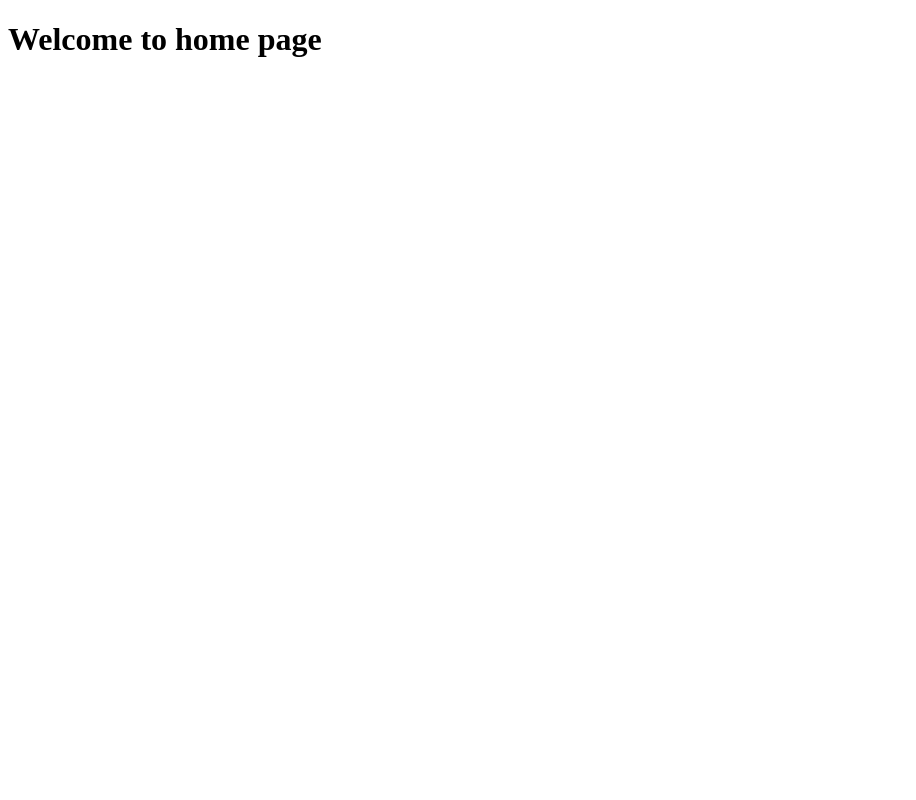
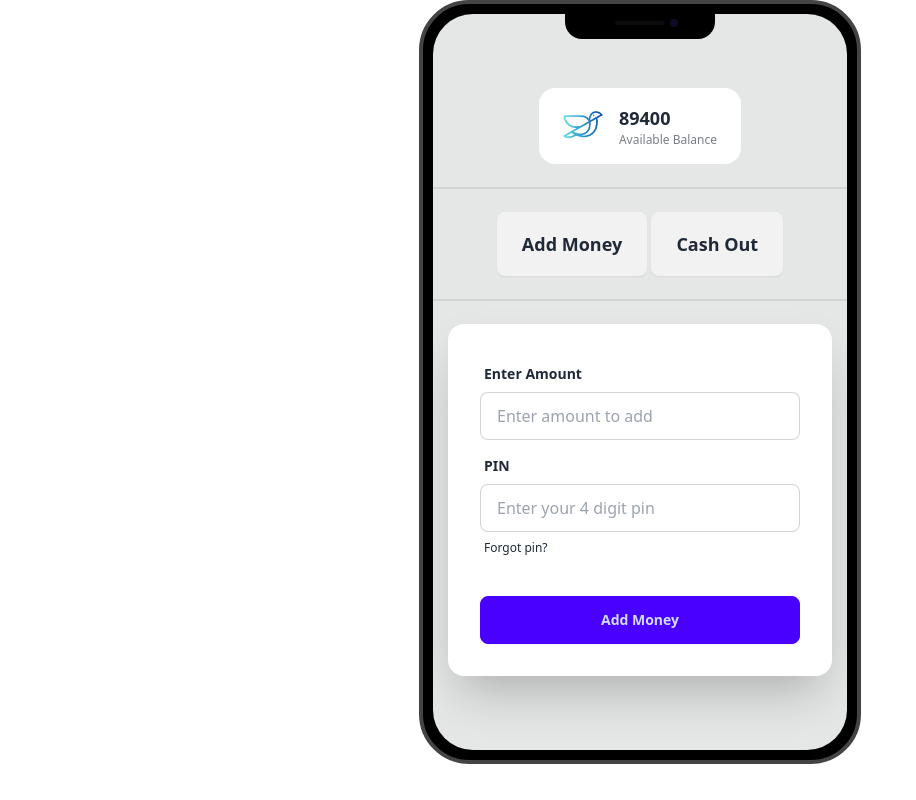
Before and after one commit to nadiaislam00/Payoo-Mobile-Bank, a plain HTML site: page home.html in a window 1280 px wide. Shown: the whole page, without its empty margins (0-916 px from the left). Drawn offline with nearby package versions, Linux system fonts and the light colour scheme.

Commit message:
created add money button and add money form

```diff
--- a/home.html
+++ b/home.html
@@ -3,9 +3,65 @@
 <head>
     <meta charset="UTF-8">
     <meta name="viewport" content="width=device-width, initial-scale=1.0">
+    <link href="https://cdn.jsdelivr.net/npm/daisyui@4.12.10/dist/full.min.css" rel="stylesheet" type="text/css" />
+<script src="https://cdn.tailwindcss.com"></script>
     <title>Home page</title>
 </head>
 <body>
-    <h1>Welcome to home page</h1>
+    <main class="flex justify-center">
+        <div class="mockup-phone">
+            <div class="camera"></div>
+            <div class="display">
+              <div class="artboard artboard-demo phone-3">
+                <div class="stats">
+                    <div class="stat flex w-[50%]">
+                        <img src="payoo.png" alt="" srcset="" style="height: 40px;">
+                        <div class="content ">
+                            <div class="stat-value text-lg">89400</div>
+                            <div class="stat-desc">Available Balance</div>
+                        </div>
+
+                    </div>
+
+                  </div>
+                  <div class="divider"></div>
+                  <!-- user action button -->
+                  <div>
+                    <button class="btn btn-lg">Add Money</button>
+                    <button class="btn btn-lg">Cash Out</button>
+                  </div>
+                  <div class="divider"></div>
+
+                  <!-- add money form -->
+                  <div class="card bg-base-100 w-full max-w-sm shrink-0 shadow-2xl">
+                    <form class="card-body">
+                      <div class="form-control">
+                        <label class="label">
+                          <span class="label-text font-bold">Enter Amount</span>
+                        </label>
+                        <input type="text" placeholder="Enter amount to add" class="input input-bordered" required />
+                      </div>
+                      <div class="form-control">
+                        <label class="label">
+                          <span class="label-text font-bold">PIN</span>
+                        </label>
+                        <input type="password" placeholder="Enter your 4 digit pin" class="input input-bordered" required />
+                        <label class="label">
+                          <a href="#" class="label-text-alt link link-hover">Forgot pin?</a>
+                        </label>
+                      </div>
+                      <div class="form-control mt-6">
+                        <button class="btn btn-primary">Add Money</button>
+                      </div>
+                    </form>
+                  </div>
+                </div>
+              </div>
+            </div>
+          </div>
+    </main>
+
+
+    <script src="js/home.js"></script>
 </body>
 </html>
```
Also changed, not shown: index.html (+1 -1 lines), js/home.js (added).
